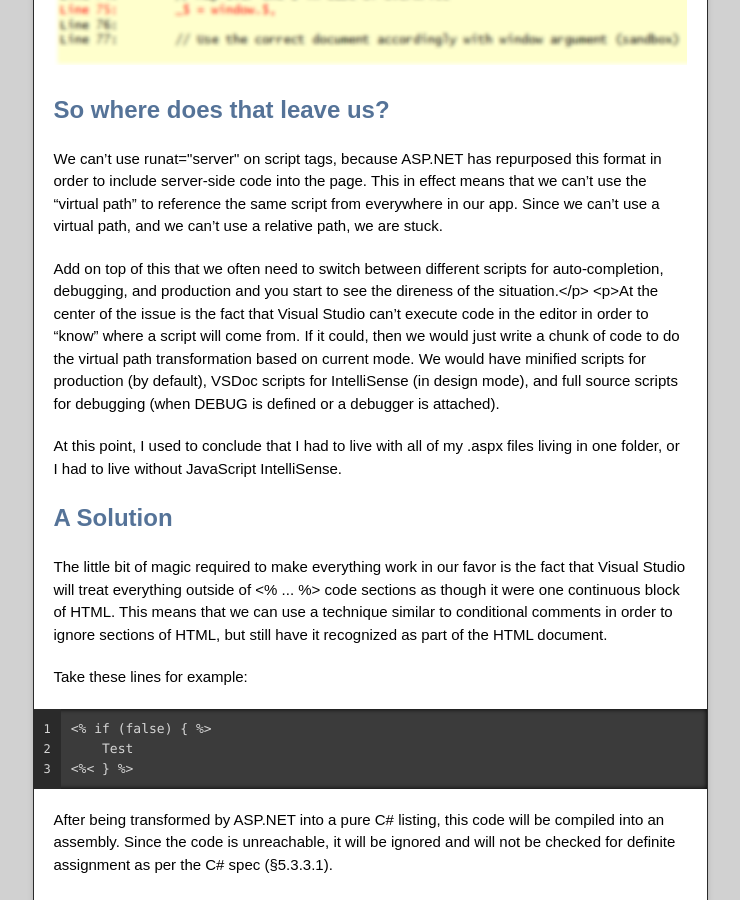
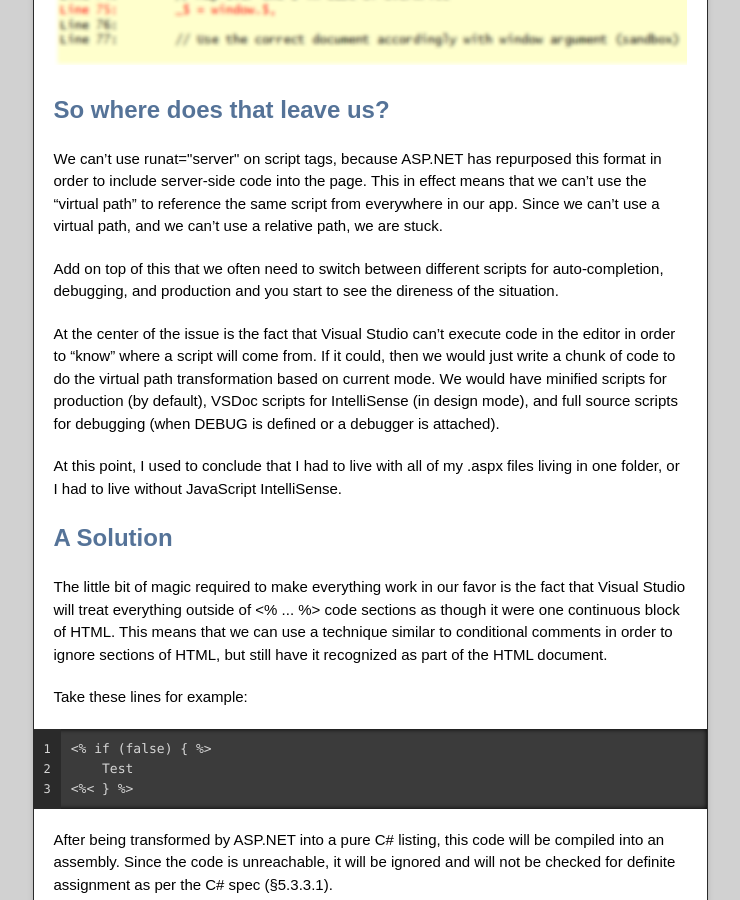
Before and after one commit to otac0n/otac0n.github.com, a Jekyll site: the page built from blog/_posts/2010-12-29-getting-intellisense-in-javascript-files-in-aspnet-mvc.md, in a window 1280 px wide and 900 px high, scrolled down 1491 px. Shown: the whole window, without its empty margins (270-1010 px from the left). Built offline with Jekyll 4.4.1, drawn with Linux system fonts in a browser that asks for light colours; nearby versions of some CDN libraries.

Commit message:
Fix broken markdown.

```diff
--- a/blog/_posts/2010-12-29-getting-intellisense-in-javascript-files-in-aspnet-mvc.md
+++ b/blog/_posts/2010-12-29-getting-intellisense-in-javascript-files-in-aspnet-mvc.md
@@ -24,7 +24,9 @@ You have probably gone through these steps:
 
 We can’t use `runat="server"` on script tags, because ASP.NET has repurposed this format in order to include server-side code into the page.  This in effect means that we can’t use the “virtual path” to reference the same script from everywhere in our app.  Since we can’t use a virtual path, and we can’t use a relative path, we are stuck.
 
-Add on top of this that we often need to switch between different scripts for auto-completion, debugging, and production and you start to see the direness of the situation.</p>  <p>At the center of the issue is the fact that Visual Studio can’t execute code in the editor in order to “know” where a script will come from.  If it could, then we would just write a chunk of code to do the virtual path transformation based on current mode.  We would have minified scripts for production (by default), VSDoc scripts for IntelliSense (in design mode), and full source scripts for debugging (when DEBUG is defined or a debugger is attached).
+Add on top of this that we often need to switch between different scripts for auto-completion, debugging, and production and you start to see the direness of the situation.
+
+At the center of the issue is the fact that Visual Studio can’t execute code in the editor in order to “know” where a script will come from.  If it could, then we would just write a chunk of code to do the virtual path transformation based on current mode.  We would have minified scripts for production (by default), VSDoc scripts for IntelliSense (in design mode), and full source scripts for debugging (when DEBUG is defined or a debugger is attached).
 
 At this point, I used to conclude that I had to live with all of my .aspx files living in one folder, or I had to live without JavaScript IntelliSense.
 
```
